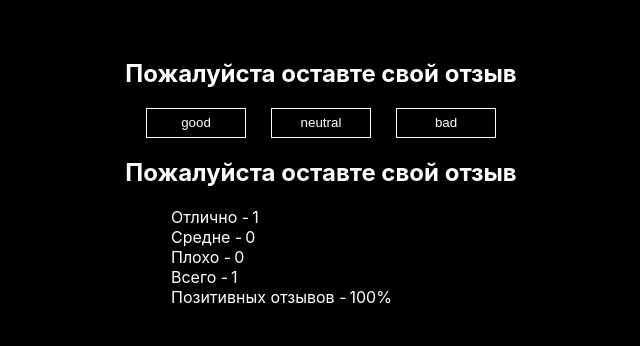
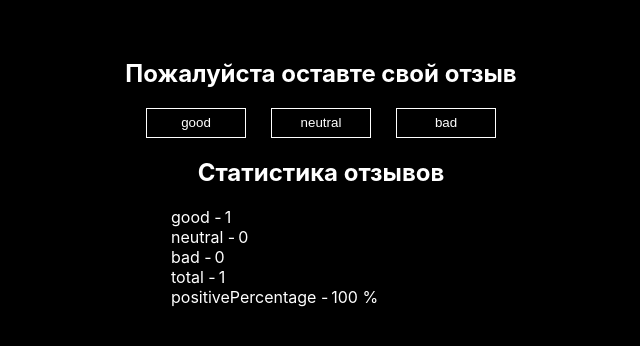
Before and after one commit to IgnatevD/goit-react-hw-02-feedback, a React (Create React App) app: page / in a window 1280 px wide. Both pictures are taken after a click on the button "good". Shown: the top 346 px of the page, without its empty margins (319-959 px from the left). Built offline with nearby package versions, Linux system fonts and the light colour scheme.

Commit message:
правки по ДЗ 2/1

```diff
--- a/src/components/App.jsx
+++ b/src/components/App.jsx
@@ -34,20 +34,22 @@ class App extends Component {
     return (
       <>
         <h1>Отзывы о компании</h1>
-        <Section titel={"Пожалуйста оставте свой отзыв"}>
+        <Section title={"Пожалуйста оставте свой отзыв"}>
           <FeedbackOptions
-            options={["good", "neutral", "bad"]}
+            options={Object.keys(this.state)}
             plusFeedback={this.plusFeedback}
           />
         </Section>
-        <Section titel={"Пожалуйста оставте свой отзыв"}>
+        <Section title={"Статистика отзывов"}>
           {this.total() ? (
             <Statistics
               good={good}
               neutral={neutral}
               bad={bad}
               total={this.total()}
-              positivePercentage={this.positivePercentage()}
+              positivePercentage={`${Number.parseInt(
+                this.positivePercentage()
+              )} %`}
             />
           ) : (
             <Notification message={"Нет отзывов о компании"} />
--- a/src/components/Section/Section.jsx
+++ b/src/components/Section/Section.jsx
@@ -1,9 +1,9 @@
 import s from "./Section.module.css";
 
-const Section = ({ titel, children }) => {
+const Section = ({ title, children }) => {
   return (
     <section className={s.sectionConteiner}>
-      <h2>{titel}</h2>
+      <h2>{title}</h2>
       {children}
     </section>
   );
--- /dev/null
+++ b/src/components/Statistics/Statistic/Statistic.jsx
@@ -0,0 +1,12 @@
+import s from "./Statistic.module.css";
+
+const Statistic = ({ name, data }) => {
+  return (
+    <li>
+      <span>{name} -</span>
+      <span className={s.fedbackStatistics}>{data}</span>
+    </li>
+  );
+};
+
+export default Statistic;
--- /dev/null
+++ b/src/components/Statistics/Statistic/Statistic.module.css
@@ -0,0 +1,5 @@
+.fedbackStatistics {
+  width: 30px;
+  height: 10px;
+  padding: 3px;
+}
--- a/src/components/Statistics/Statistics.jsx
+++ b/src/components/Statistics/Statistics.jsx
@@ -1,30 +1,14 @@
+import Statistic from "./Statistic/Statistic";
 import s from "./Statistics.module.css";
 
-const Statistics = ({ good, neutral, bad, total, positivePercentage }) => {
+const Statistics = (props) => {
+  const arryOption = Object.entries(props);
+
   return (
     <ul className={s.list}>
-      <li>
-        <span>Отлично -</span>
-        <span className={s.fedbackStatistics}>{good}</span>
-      </li>
-      <li>
-        <span>Средне -</span>
-        <span className={s.fedbackStatistics}>{neutral}</span>
-      </li>
-      <li>
-        <span>Плохо -</span>
-        <span className={s.fedbackStatistics}>{bad}</span>
-      </li>
-      <li>
-        <span>Всего -</span>
-        <span className={s.fedbackStatistics}>{total}</span>
-      </li>
-      <li>
-        <span>Позитивных отзывов -</span>
-        <span className={s.fedbackStatistics}>
-          {Number.parseInt(positivePercentage)}%
-        </span>
-      </li>
+      {arryOption.map((option) => (
+        <Statistic key={option[0]} name={option[0]} data={option[1]} />
+      ))}
     </ul>
   );
 };
--- a/src/components/Statistics/Statistics.module.css
+++ b/src/components/Statistics/Statistics.module.css
@@ -4,12 +4,6 @@
   border: 1px solid white;
   padding: 20px;
   text-align: left;
-}
-
-.fedbackStatistics {
-  width: 30px;
-  height: 10px;
-  padding: 3px;
 }
 
 .conteinerStatistics p {
```
